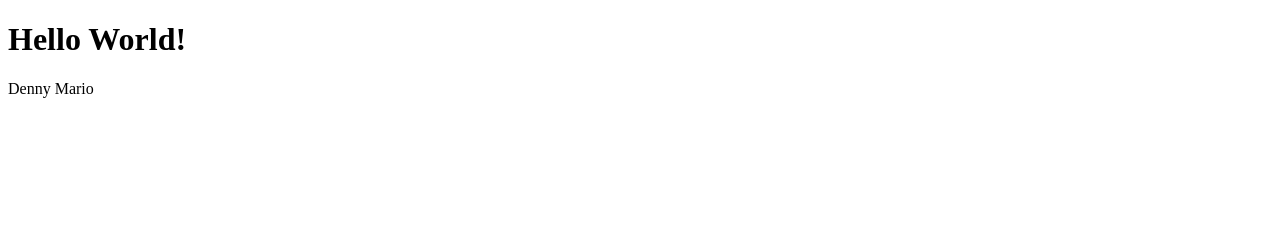
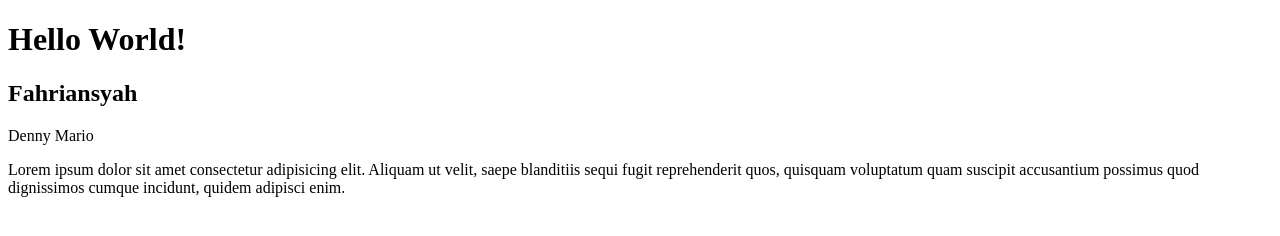
Before and after one commit to ITsDenny/four-github-training, a plain HTML site: page index.html in a window 1280 px wide. Drawn offline with Linux system fonts and the light colour scheme.

Commit message:
[index]membuat nama

```diff
--- a/index.html
+++ b/index.html
@@ -7,6 +7,8 @@
 </head>
 <body>
     <h1>Hello World!</h1>
+    <h2>Fahriansyah</h2>
     <p>Denny Mario</p>
+    <article>Lorem ipsum dolor sit amet consectetur adipisicing elit. Aliquam ut velit, saepe blanditiis sequi fugit reprehenderit quos, quisquam voluptatum quam suscipit accusantium possimus quod dignissimos cumque incidunt, quidem adipisci enim.</article>
 </body>
 </html>
```
